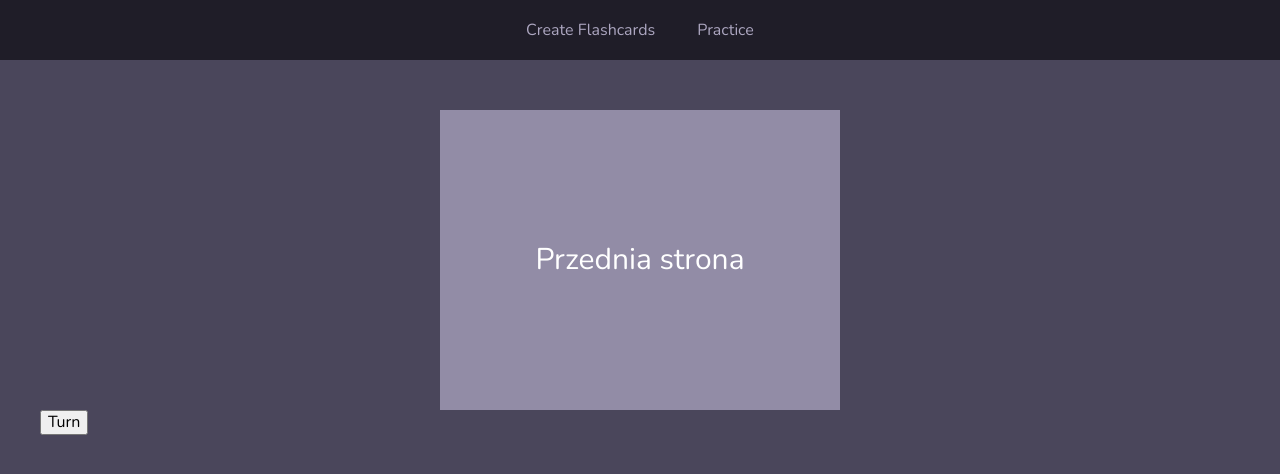
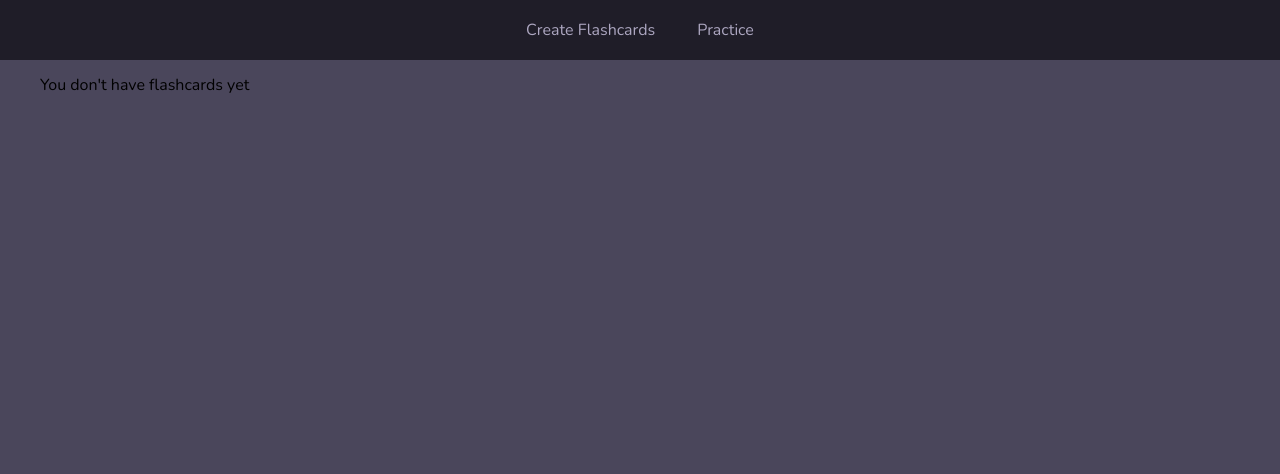
Before and after one commit to Code-Timothy/flashcards-app, a React (Create React App) app: page /#/practise in a window 1280 px wide. Shown: the top 474 px of the page. Built offline with nearby package versions, Linux system fonts and the light colour scheme.

Commit message:
add message when flashcards aren't available

```diff
--- a/src/features/Flashcards/pages/PractiseFlashcards/index.js
+++ b/src/features/Flashcards/pages/PractiseFlashcards/index.js
@@ -1,9 +1,12 @@
 import { useState } from "react";
 import { Container } from "../../../../common/Container";
 import { Wrapper, Flashcard, FlashcardContent } from "../../styled";
+import { useSelector } from "react-redux";
+import { selectFlashcards } from "../../flashcardsSlice";
 
 const PractiseFlashcards = () => {
     const [isFlipped, setIsFlipped] = useState(false);
+    const flashcards = useSelector(selectFlashcards);
 
     const handleFlip = () => {
         setIsFlipped(flip => !flip);
@@ -11,19 +14,24 @@ const PractiseFlashcards = () => {
 
     return (
         <Container>
-            <Wrapper $isFlipped={isFlipped}>
+            {flashcards.length === 0 ? (
+                <p>You don't have flashcards yet</p>
+            ) : (
+                <>
+                    <Wrapper $isFlipped={isFlipped} onClick={handleFlip}>
                         {!isFlipped && (
                             <Flashcard $isFlipped={isFlipped}>
-                        <FlashcardContent>Przednia strona</FlashcardContent>
+                                <FlashcardContent>{flashcards[0].word}</FlashcardContent>
                             </Flashcard>
                         )}
                         {isFlipped && (
                             <Flashcard>
-                        <FlashcardContent $isFlipped={isFlipped}>Tylna strona</FlashcardContent>
+                                <FlashcardContent $isFlipped={isFlipped}>{flashcards[0].meaning}</FlashcardContent>
                             </Flashcard>
                         )}
                     </Wrapper>
-            <button onClick={handleFlip}>Turn</button>
+                </>
+            )}
         </Container>
     );
 };
```
Lines whose indentation alone changed are shown as unchanged.
